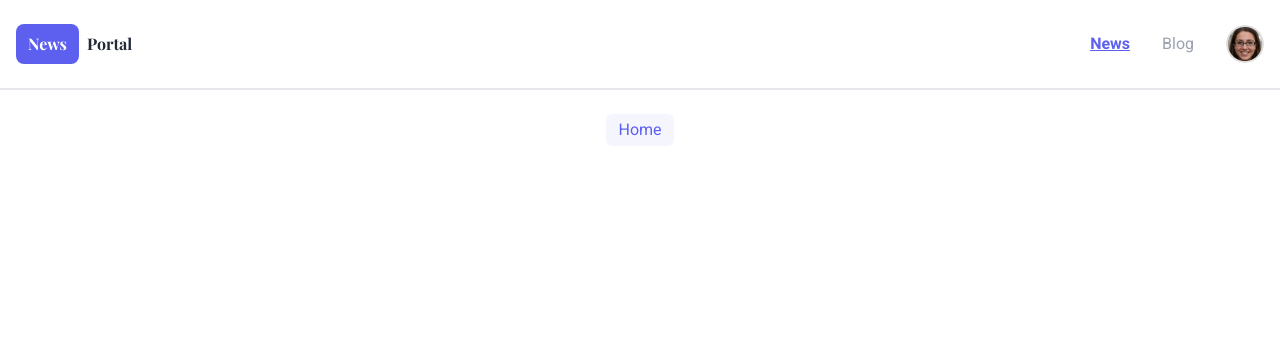
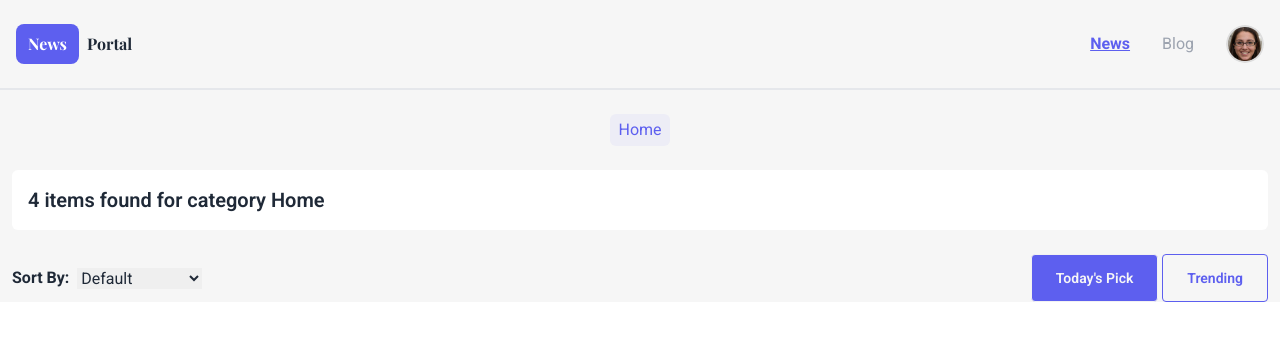
Before and after one commit to rootnure/news-portal-p2-34, a plain HTML site: page index.html in a window 1280 px wide. Drawn offline with nearby package versions, Linux system fonts and the light colour scheme; no server answers.

Commit message:
Sorting and Result summary section added. All News API test success

```diff
--- a/index.html
+++ b/index.html
@@ -14,7 +14,7 @@
     <link rel="preconnect" href="https://fonts.googleapis.com">
     <link rel="preconnect" href="https://fonts.gstatic.com" crossorigin>
     <link
-        href="https://fonts.googleapis.com/css2?family=Playfair+Display:wght@700&family=Roboto:wght@400;500;700&display=swap"
+        href="https://fonts.googleapis.com/css2?family=Playfair+Display:wght@700&family=Roboto:wght@400;500;600;700&display=swap"
         rel="stylesheet">
     <style>
         .font-playfair-display {
@@ -35,7 +35,7 @@
     </style>
 </head>
 
-<body class="font-roboto">
+<body class="font-roboto bg-[#F6F6F6]">
     <header class="container mx-auto py-6 px-4 border-b-2">
         <div class="flex justify-between items-center">
             <div>
@@ -56,10 +56,35 @@
     <main class="container mx-auto my-6">
         <nav id="navigation-contaienr">
             <ul id="category-container" class="flex justify-around flex-wrap text-gray-600">
-                <li class="active-tab px-3 py-1 rounded-md cursor-pointer" onclick="loadNewsByCategory('00')">Home</li>
+                <li class="active-tab px-2 py-1 rounded-md cursor-pointer" onclick="loadNewsByCategory()">Home</li>
+                <!-- dynamic categories here -->
+
             </ul>
         </nav>
-
+        <section id="news-container" class="">
+            <div id="result-summary" class="px-3">
+                <h3 class="my-6 bg-white p-4 rounded-md text-xl font-semibold">
+                    <span id="result-count">4</span>
+                    <span> items found for category </span>
+                    <span id="result-count-for">Home</span>
+                </h3>
+            </div>
+            <div id="sorting-selection-container" class="px-3 flex justify-between">
+                <div id="sort-by-selector" class="flex items-center gap-x-2">
+                    <h3 class="font-bold">Sort By: </h3>
+                    <select name="" id="" class="">
+                        <option value="default">Default</option>
+                        <option value="views">Popularity</option>
+                        <option value="date">Latest News</option>
+                        <option value="rating">Highest Rating</option>
+                    </select>
+                </div>
+                <div id="sort-using-btn">
+                    <button class="btn py-1 px-6 hover:text-[#5D5FEF] bg-[#5D5FEF] hover:bg-transparent border hover:border-[#5D5FEF] text-[#F6F6F6] rounded normal-case">Today's Pick</button>
+                    <button class="btn py-1 px-6 hover:text-[#F6F6F6] bg-transparent hover:bg-[#5D5FEF] text-[#5D5FEF] border border-[#5D5FEF] rounded normal-case">Trending</button>
+                </div>
+            </div>
+        </section>
     </main>
     <footer>
 
--- a/js/news.js
+++ b/js/news.js
@@ -9,11 +9,25 @@ const displayAllCategory = categories => {
     const categoryContainer = document.getElementById('category-container');
     categories.forEach(category => {
         const li = document.createElement('li');
-        li.classList = ` px-3 py-1 rounded-md cursor-pointer`;
+        li.classList = `px-2 py-1 rounded-md cursor-pointer`;
         li.setAttribute('onclick', `loadNewsByCategory('${category.category_id}')`);
         li.innerText = `${category.category_name}`;
         categoryContainer.appendChild(li);
     });
 }
 
+const loadNewsByCategory = async (categoryId = '08') => {
+    const apiUrl = `https://openapi.programming-hero.com/api/news/category/${categoryId}`;
+    const res = await fetch(apiUrl);
+    const data = await res.json();
+    const allNews = data.data;
+    displayCategoryNews(allNews);
+}
+
+const displayCategoryNews = allNews => {
+    console.log(allNews);
+}
+
+loadNewsByCategory('01');
+
 loadAllCategories();
```
